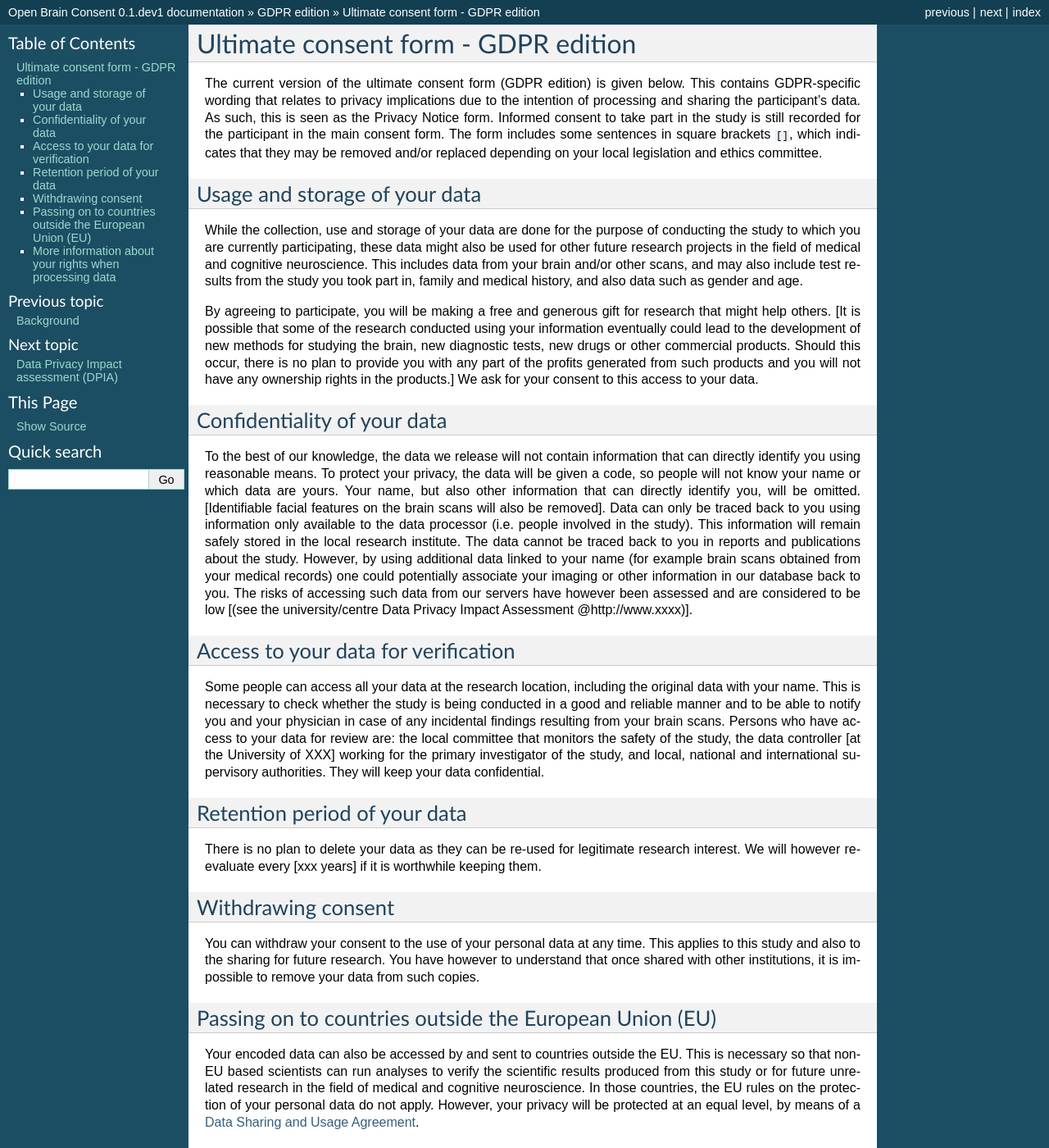
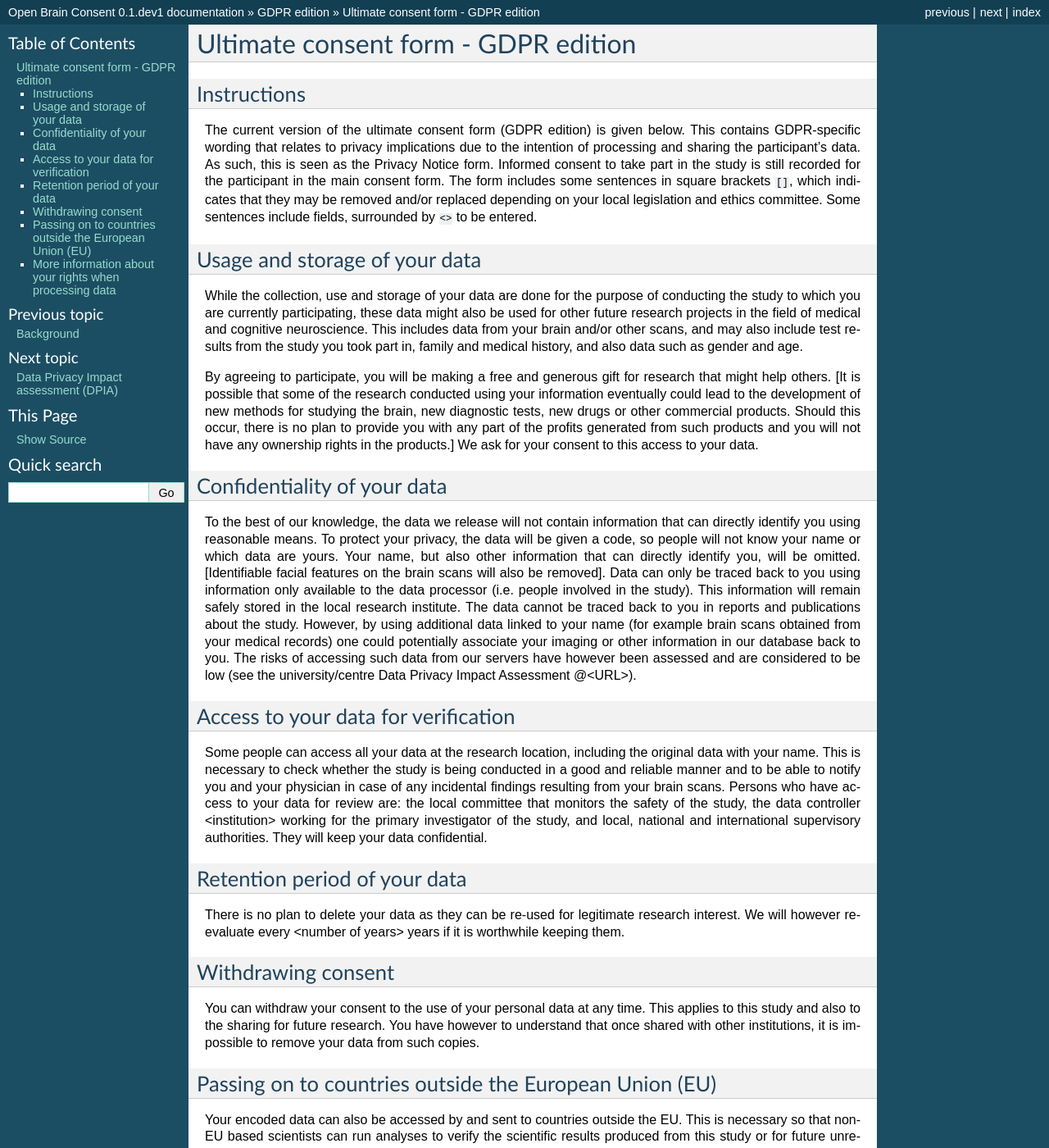
Before and after one commit to con/open-brain-consent, a Sphinx documentation site: the page built from docs/source/gdpr/ultimate_gdpr.rst, in a window 1280 px wide and 1400 px high. Shown: the whole window at 82% size. Built offline with Sphinx 7.4.7, drawn with Linux system fonts in a browser that asks for light colours; some of the changed text lies outside the part shown.

Commit message:
RF: ultimate_gdpr - use <> not [] for the fields to be entered

```diff
--- a/docs/source/gdpr/ultimate_gdpr.rst
+++ b/docs/source/gdpr/ultimate_gdpr.rst
@@ -3,10 +3,14 @@
 
 Ultimate consent form - GDPR edition
 ------------------------------------
+
+Instructions
+~~~~~~~~~~~~
 The current version of the ultimate consent form (GDPR edition) is given below.
 This contains GDPR-specific wording that relates to privacy implications due to the intention of processing and sharing the participant's data.
 As such, this is seen as the Privacy Notice form. Informed consent to take part in the study is still recorded for the participant in the main consent form.
 The form includes some sentences in square brackets ``[]``, which indicates that they may be removed and/or replaced depending on your local legislation and ethics committee.
+Some sentences include fields, surrounded by ``<>`` to be entered.
 
 Usage and storage of your data
 ~~~~~~~~~~~~~~~~~~~~~~~~~~~~~~
@@ -16,15 +20,15 @@
 
 Confidentiality of your data
 ~~~~~~~~~~~~~~~~~~~~~~~~~~~~
-To the best of our knowledge, the data we release will not contain information that can directly identify you using reasonable means. To protect your privacy, the data will be given a code, so people will not know your name or which data are yours. Your name, but also other information that can directly identify you, will be omitted. [Identifiable facial features on the brain scans will also be removed]. Data can only be traced back to you using information only available to the data processor (i.e. people involved in the study). This information will remain safely stored in the local research institute. The data cannot be traced back to you in reports and publications about the study. However, by using additional data linked to your name (for example brain scans obtained from your medical records) one could potentially associate your imaging or other information in our database back to you. The risks of accessing such data from our servers have however been assessed and are considered to be low [(see the university/centre Data Privacy Impact Assessment @http://www.xxxx)].
+To the best of our knowledge, the data we release will not contain information that can directly identify you using reasonable means. To protect your privacy, the data will be given a code, so people will not know your name or which data are yours. Your name, but also other information that can directly identify you, will be omitted. [Identifiable facial features on the brain scans will also be removed]. Data can only be traced back to you using information only available to the data processor (i.e. people involved in the study). This information will remain safely stored in the local research institute. The data cannot be traced back to you in reports and publications about the study. However, by using additional data linked to your name (for example brain scans obtained from your medical records) one could potentially associate your imaging or other information in our database back to you. The risks of accessing such data from our servers have however been assessed and are considered to be low (see the university/centre Data Privacy Impact Assessment @<URL>).
 
 Access to your data for verification
 ~~~~~~~~~~~~~~~~~~~~~~~~~~~~~~~~~~~~
-Some people can access all your data at the research location, including the original data with your name. This is necessary to check whether the study is being conducted in a good and reliable manner and to be able to notify you and your physician in case of any incidental findings resulting from your brain scans. Persons who have access to your data for review are: the local committee that monitors the safety of the study, the data controller [at the University of XXX] working for the primary investigator of the study, and local, national and international supervisory authorities. They will keep your data confidential.
+Some people can access all your data at the research location, including the original data with your name. This is necessary to check whether the study is being conducted in a good and reliable manner and to be able to notify you and your physician in case of any incidental findings resulting from your brain scans. Persons who have access to your data for review are: the local committee that monitors the safety of the study, the data controller <institution> working for the primary investigator of the study, and local, national and international supervisory authorities. They will keep your data confidential.
 
 Retention period of your data
 ~~~~~~~~~~~~~~~~~~~~~~~~~~~~~
-There is no plan to delete your data as they can be re-used for legitimate research interest. We will however re-evaluate every [xxx years] if it is worthwhile keeping them.
+There is no plan to delete your data as they can be re-used for legitimate research interest. We will however re-evaluate every <number of years> years if it is worthwhile keeping them.
 
 Withdrawing consent
 ~~~~~~~~~~~~~~~~~~~
@@ -36,13 +40,13 @@
 
 More information about your rights when processing data
 ~~~~~~~~~~~~~~~~~~~~~~~~~~~~~~~~~~~~~~~~~~~~~~~~~~~~~~~
-For general information about your rights when processing your personal data, you can consult the website of the [xxx] Data Protection Authority.
+For general information about your rights when processing your personal data, you can consult the website of the <Institution> Data Protection Authority.
 
 If you have questions about your rights, please contact the person responsible for the processing of your personal data. For this study, that is:
 
-[xxx] (see Appendix for contact details)
+<contact information> (see Appendix for contact details)
 
-If you have questions or complaints about the processing of your personal data, we advise you to first contact the research location. You can also contact the Data Protection Officer of [xxx]  (see the contact details in Appendix ) or the [xxx] Data Protection Authority.
+If you have questions or complaints about the processing of your personal data, we advise you to first contact the research location. You can also contact the Data Protection Officer of <Institution>  (see the contact details in Appendix ) or the <Institution> Data Protection Authority.
 
 - Date:
 - Collected by:
```
